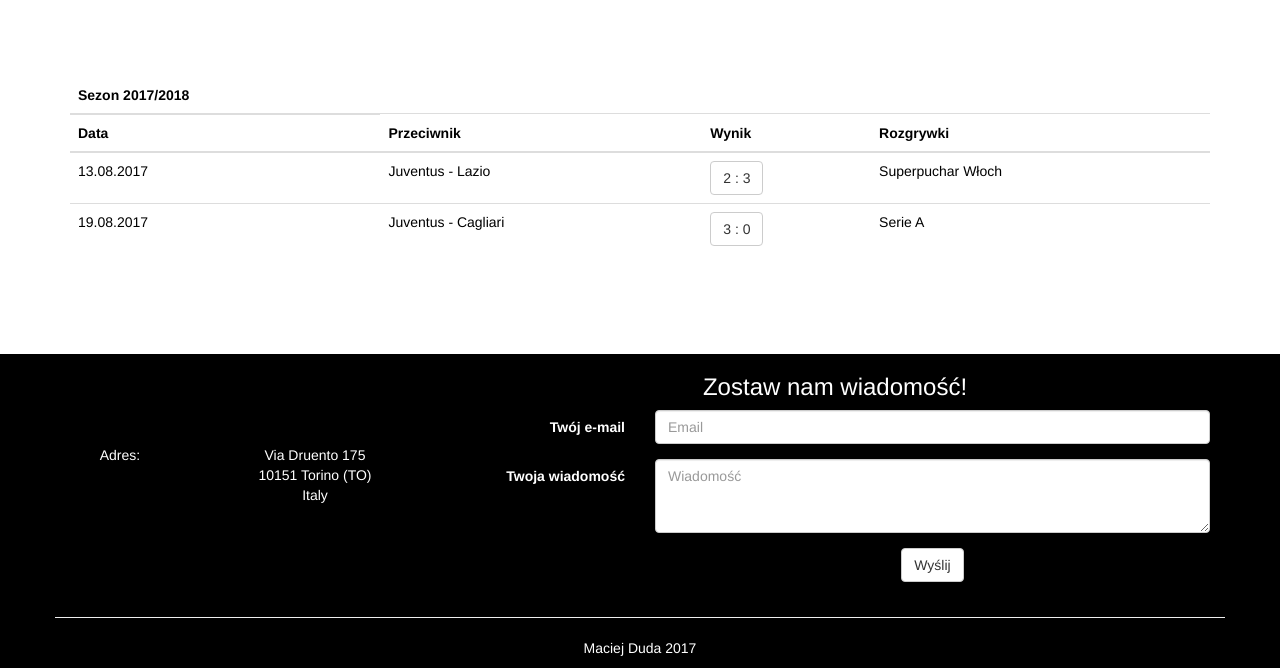
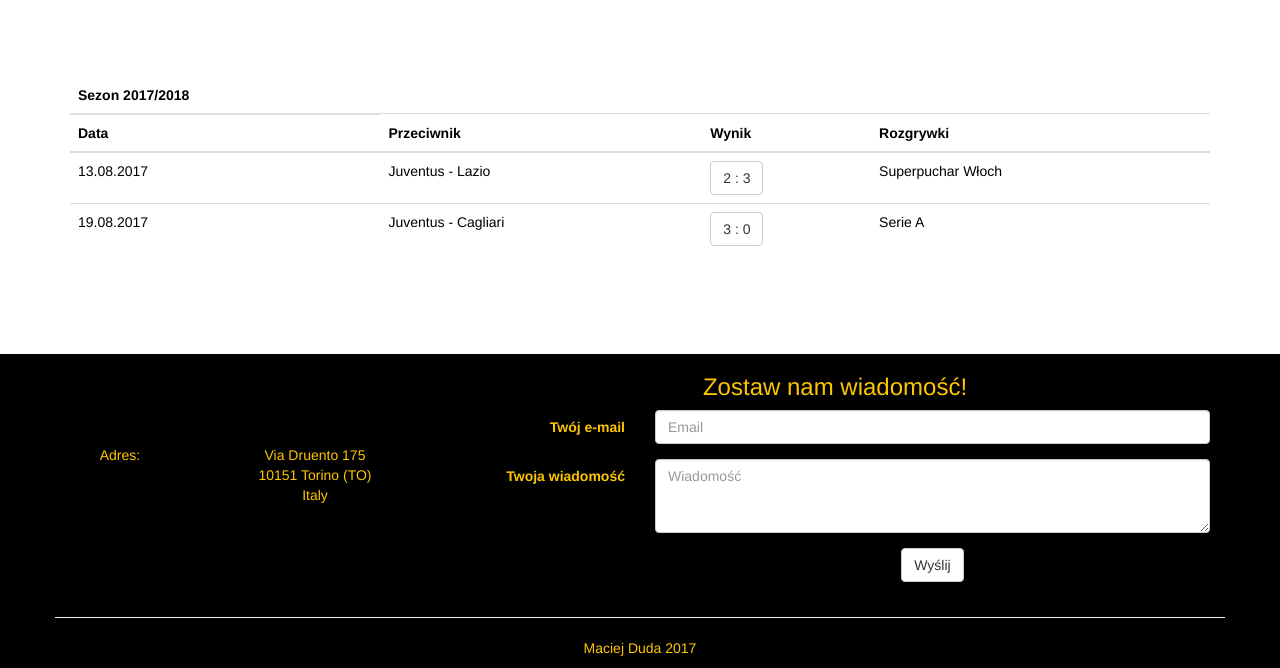
Before and after one commit to Maczok/JuveFanSite, a website: page index.html in a window 1280 px wide. Shown: the part 1767-2435 px from the top of the page. Drawn offline with nearby package versions, Linux system fonts and the light colour scheme.

Commit message:
footer color

```diff
--- a/style.css
+++ b/style.css
@@ -103,7 +103,7 @@
 footer {
 	background: black;
 	text-align: center;
-	color: white;
+	color: #FDC600;
 }
 footer .container .row-flex {
 	display: flex;
```
